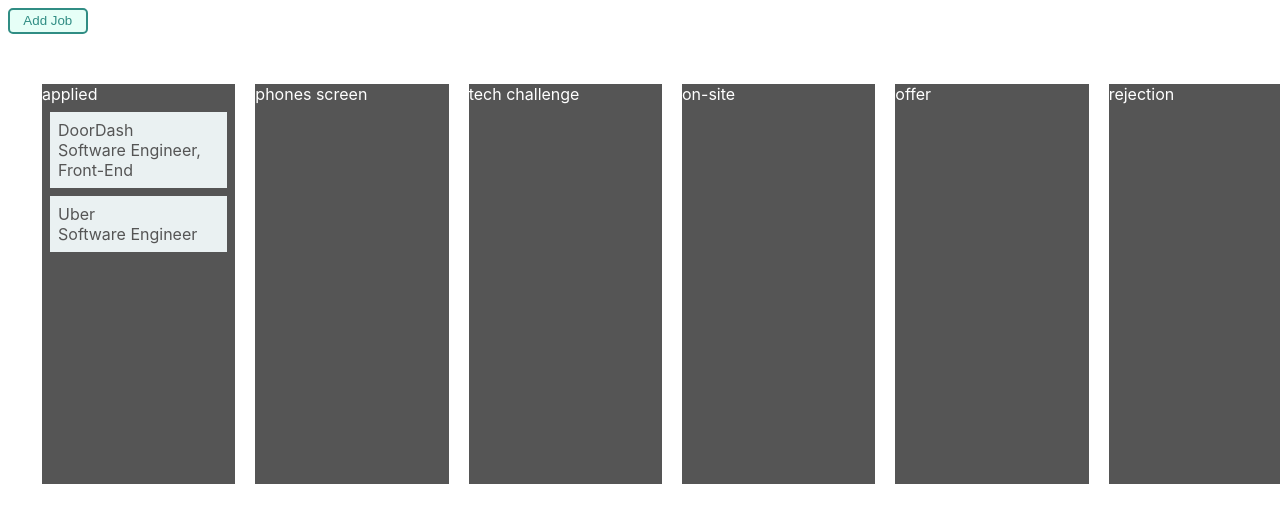
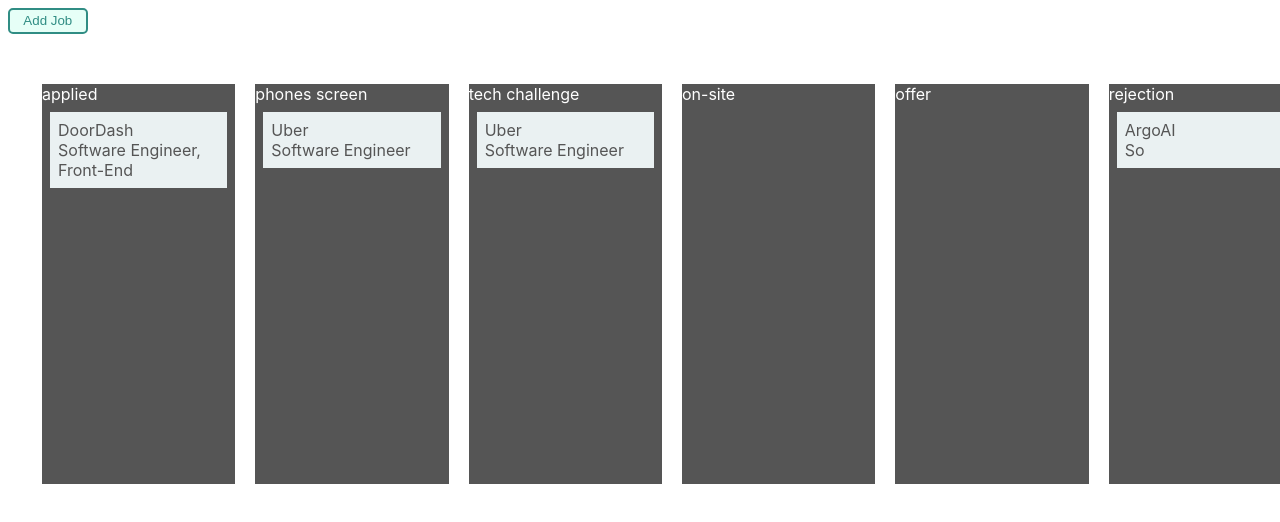
Before and after one commit to chengsig/huntr-clone, a React (Create React App) app: page / in a window 1280 px wide. Shown: the top 522 px of the page. Built offline with nearby package versions, Linux system fonts and the light colour scheme; data requests are answered from the project's data file.

Commit message:
add delete function

```diff
--- a/db.json
+++ b/db.json
@@ -7,28 +7,38 @@
       "url": "https://www.linkedin.com/jobs/view/1215662335/",
       "date": "6/1/2019",
       "notes": "cold apply"
-    },
+    }
+  ],
+  "phoneScreen": [
     {
-      "id": "two",
+      "id": "ff67dc5b-3f94-4748-9403-38bb369adeb2",
       "company": "Uber",
       "position": "Software Engineer",
-      "url": "",
+      "url": "https://www.linkedin.com/jobs/view/1215662335/",
       "date": "6/1/2019",
       "notes": "cold apply"
     }
   ],
-  "phoneScreen": [
+  "techChallenge": [
     {
-      "id": "680cc6ef-d0ba-4ac4-877d-c46fb8ba52b4",
+      "id": "16fdd95a-99fb-4827-b1c6-2a22230ef00f",
       "company": "Uber",
       "position": "Software Engineer",
-      "url": "",
+      "url": "https://www.linkedin.com/jobs/view/1215662335/",
       "date": "6/1/2019",
       "notes": "cold apply"
     }
   ],
-  "techChallenge": [],
   "onSite": [],
   "offer": [],
-  "rejection": []
+  "rejection": [
+    {
+      "id": "9aee2724-a146-43bb-bb10-01f29f0b945a",
+      "company": "ArgoAI",
+      "position": "So",
+      "url": "",
+      "date": "",
+      "notes": ""
+    }
+  ]
 }
--- a/src/App.js
+++ b/src/App.js
@@ -66,9 +66,9 @@
   // delete a job from API's corresponding column
   async deleteJob(type, id) {
     await deleteJob(type, id);
-    this.setState(st => ({
-      type: st.type.filter(job => job.id !== id)
-    }));
+    this.setState({
+      [type]: [type].filter(job => job.id !== id)
+    });
   }
 
     render () {
--- a/src/Board.js
+++ b/src/Board.js
@@ -10,13 +10,6 @@
     display: flex;
     justify-content: center;
 `;
-
-// const Item = styled.div`
-//     padding: 8px;
-//     color: #555;
-//     backgroundColor: white;
-//     border-radius: 3px;
-// `;
 
 const droppableStyle = {
     backgroundColor: '#555',
@@ -38,12 +31,12 @@
 export default class Board extends Component {
 
     render() {
-
         return (
             <Wrapper>
                 <Droppable id='applied'
                            style={droppableStyle}
                            addJob={this.props.addJob}
+                           deleteJob={this.props.deleteJob}
                            >
                     applied
                     {this.props.applied.map(j => (
@@ -65,32 +58,112 @@
                 <Droppable id='phoneScreen'
                            style={droppableStyle}
                            addJob={this.props.addJob}
+                           deleteJob={this.props.deleteJob}
                            >
                     phones screen
+                    {this.props.phoneScreen.map(j => (
+                        <Draggable id={j.id}
+                                   jobData={j}
+                                   style={draggableStyle}
+                                   parentId="phoneScreen"
+                                   >
+                            <JobCard id={j.id}
+                                     company={j.company}
+                                     position={j.position}
+                                     url={j.url}
+                                     date={j.date}
+                                     notes={j.notes}
+                            />
+                        </Draggable>
+                    ))}
                 </Droppable>
                 <Droppable id='techChallenge'
                            style={droppableStyle}
                            addJob={this.props.addJob}
+                           deleteJob={this.props.deleteJob}
                            >
                     tech challenge
+                    {this.props.techChallenge.map(j => (
+                        <Draggable id={j.id}
+                                   jobData={j}
+                                   style={draggableStyle}
+                                   parentId="techChallenge"
+                                   >
+                            <JobCard id={j.id}
+                                     company={j.company}
+                                     position={j.position}
+                                     url={j.url}
+                                     date={j.date}
+                                     notes={j.notes}
+                            />
+                        </Draggable>
+                    ))}
                 </Droppable>
                 <Droppable id='onSite'
                            style={droppableStyle}
                            addJob={this.props.addJob}
+                           deleteJob={this.props.deleteJob}
                            >
                     on-site
+                    {this.props.onSite.map(j => (
+                        <Draggable id={j.id}
+                                   jobData={j}
+                                   style={draggableStyle}
+                                   parentId="onSite"
+                                   >
+                            <JobCard id={j.id}
+                                     company={j.company}
+                                     position={j.position}
+                                     url={j.url}
+                                     date={j.date}
+                                     notes={j.notes}
+                            />
+                        </Draggable>
+                    ))}
                 </Droppable>
                 <Droppable id='offer'
                            style={droppableStyle}
                            addJob={this.props.addJob}
+                           deleteJob={this.props.deleteJob}
                            >
                     offer
+                    {this.props.offer.map(j => (
+                        <Draggable id={j.id}
+                                   jobData={j}
+                                   style={draggableStyle}
+                                   parentId="offer"
+                                   >
+                            <JobCard id={j.id}
+                                     company={j.company}
+                                     position={j.position}
+                                     url={j.url}
+                                     date={j.date}
+                                     notes={j.notes}
+                            />
+                        </Draggable>
+                    ))}
                 </Droppable>
                 <Droppable id='rejection'
                            style={droppableStyle}
                            addJob={this.props.addJob}
+                           deleteJob={this.props.deleteJob}
                            >
                     rejection
+                    {this.props.rejection.map(j => (
+                        <Draggable id={j.id}
+                                   jobData={j}
+                                   style={draggableStyle}
+                                   parentId="rejection"
+                                   >
+                            <JobCard id={j.id}
+                                     company={j.company}
+                                     position={j.position}
+                                     url={j.url}
+                                     date={j.date}
+                                     notes={j.notes}
+                            />
+                        </Draggable>
+                    ))}
                 </Droppable>
             </Wrapper>
         )
--- a/src/Dnd/Draggable/index.js
+++ b/src/Dnd/Draggable/index.js
@@ -4,11 +4,8 @@
 export default class Draggable extends Component {
 
     drag = (e, jobData, parentId) => {
-
+        jobData['parentId'] = parentId;
         let jData = JSON.stringify({jobData})
-        console.log('what does jobData look like', jData)
-        console.log('trying to parse', JSON.parse(jData).jobData.id)
-        console.log('can I get where I start', parentId)
         e.dataTransfer.setData('transfer', jData);
     }
 
--- a/src/Dnd/Droppable/index.js
+++ b/src/Dnd/Droppable/index.js
@@ -7,12 +7,13 @@
         e.preventDefault();
         const data = e.dataTransfer.getData('transfer');
         let jobData = JSON.parse(data).jobData;
-        console.log('can I get id this way', JSON.parse(data).jobData) //data object
-        console.log('and can get parent', e.target.id) //"phoneScreen"
-        e.target.appendChild(document.getElementById(jobData.id));
+        let jobId = jobData.id;
+        let oldParent = jobData.parentId;
+        e.target.appendChild(document.getElementById(jobId));
         delete jobData.id;
+        delete jobData.parentId;
         this.props.addJob(e.target.id, jobData);
-
+        this.props.deleteJob(oldParent, jobId);
     }
 
     allowDrop = (e) => {
```
